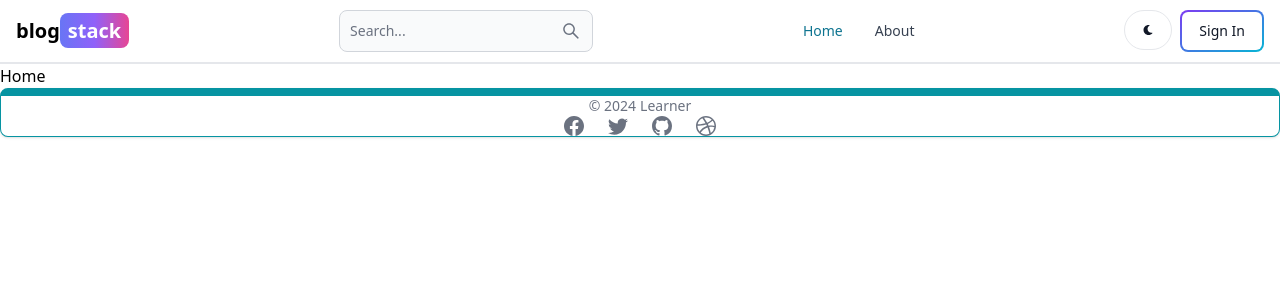
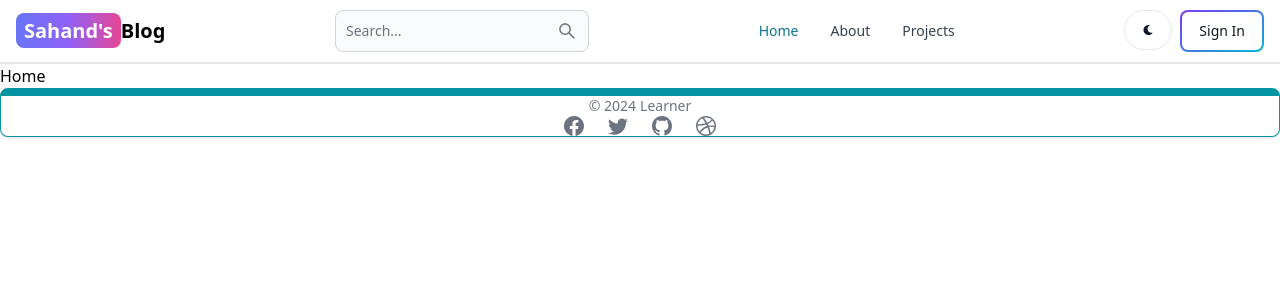
Before and after one commit to Zizort/piscineArkX, a React (Vite) app in the folder blogApp/client/: page / in a window 1280 px wide. Shown: the top 300 px of the page. Built offline with nearby package versions, Linux system fonts and the light colour scheme; no server answers.

Commit message:
headerupdate

```diff
--- a/blogApp/client/src/components/Header.jsx
+++ b/blogApp/client/src/components/Header.jsx
@@ -5,15 +5,23 @@ import { TextInput } from 'flowbite-react'
 import { AiOutlineSearch } from 'react-icons/ai'
 import { Button } from 'flowbite-react'
 import { FaMoon } from 'react-icons/fa'
+import { useSelector } from 'react-redux';
+import { Avatar, Dropdown } from 'flowbite-react';
+
 
 export default function Header() {
   const path = useLocation().pathname;
+  const { currentUser } = useSelector((state) => state.user);
   return (
     <Navbar className='border-b-2'>
-        <Link to='/'className='self-center whitespace-nowrap text-sm sm:text-xl
-        font-semibold dark:text-white'>
-        blog
-        <span className='px-2 py-1 bg-gradient-to-r from-indigo-500 via-purple-500 to-pink-500 rounded-lg text-white' >stack</span>
+      <Link
+        to='/'
+        className='self-center whitespace-nowrap text-sm sm:text-xl font-semibold dark:text-white'
+      >
+        <span className='px-2 py-1 bg-gradient-to-r from-indigo-500 via-purple-500 to-pink-500 rounded-lg text-white'>
+          Sahand's
+        </span>
+        Blog
       </Link>
       <form>
         <TextInput
@@ -30,23 +38,46 @@ export default function Header() {
         <Button className='w-12 h-10 hidden sm:inline' color='gray' pill>
           <FaMoon />
         </Button>
+        {currentUser ? (
+          <Dropdown
+            arrowIcon={false}
+            inline
+            label={
+              <Avatar alt='user' img={currentUser.profilePicture} rounded />
+            }
+          >
+            <Dropdown.Header>
+              <span className='block text-sm'>@{currentUser.username}</span>
+              <span className='block text-sm font-medium truncate'>{currentUser.email}</span>
+            </Dropdown.Header>
+            <Link to={'/dashboard?tab=profile'}>
+              <Dropdown.Item>Profile</Dropdown.Item>
+            </Link>
+            <Dropdown.Divider />
+            <Dropdown.Item>Sign out</Dropdown.Item>
+          </Dropdown>
+        ) : (
           <Link to='/sign-in'>
-            <Button className='' gradientDuoTone='purpleToBlue' outline>
+            <Button gradientDuoTone='purpleToBlue' outline>
               Sign In
             </Button>
           </Link>
-          <Navbar.Toggle/>
+        )}
+        <Navbar.Toggle />
       </div>
-          <Navbar.Collapse> {/*as {div} is added because we cant have 1 ancho inside the other*/}
-            <Navbar.Link active={path === "/"} as={'div'}>
+      <Navbar.Collapse>
+        <Navbar.Link active={path === '/'} as={'div'}>
           <Link to='/'>Home</Link>
         </Navbar.Link>
-            <Navbar.Link active={path === "/about"} as={'div'}>
+        <Navbar.Link active={path === '/about'} as={'div'}>
           <Link to='/about'>About</Link>
+        </Navbar.Link>
+        <Navbar.Link active={path === '/projects'} as={'div'}>
+          <Link to='/projects'>Projects</Link>
         </Navbar.Link>
       </Navbar.Collapse>
     </Navbar>
-  )
+  );
 }
 
 // export default function Header({theme, isLoggedIn, title, nav1, nav2,nav3}) {
```
Also changed, not shown: 1 other file (tests, documents, lock files or other folders). Lines whose indentation alone changed are shown as unchanged.
